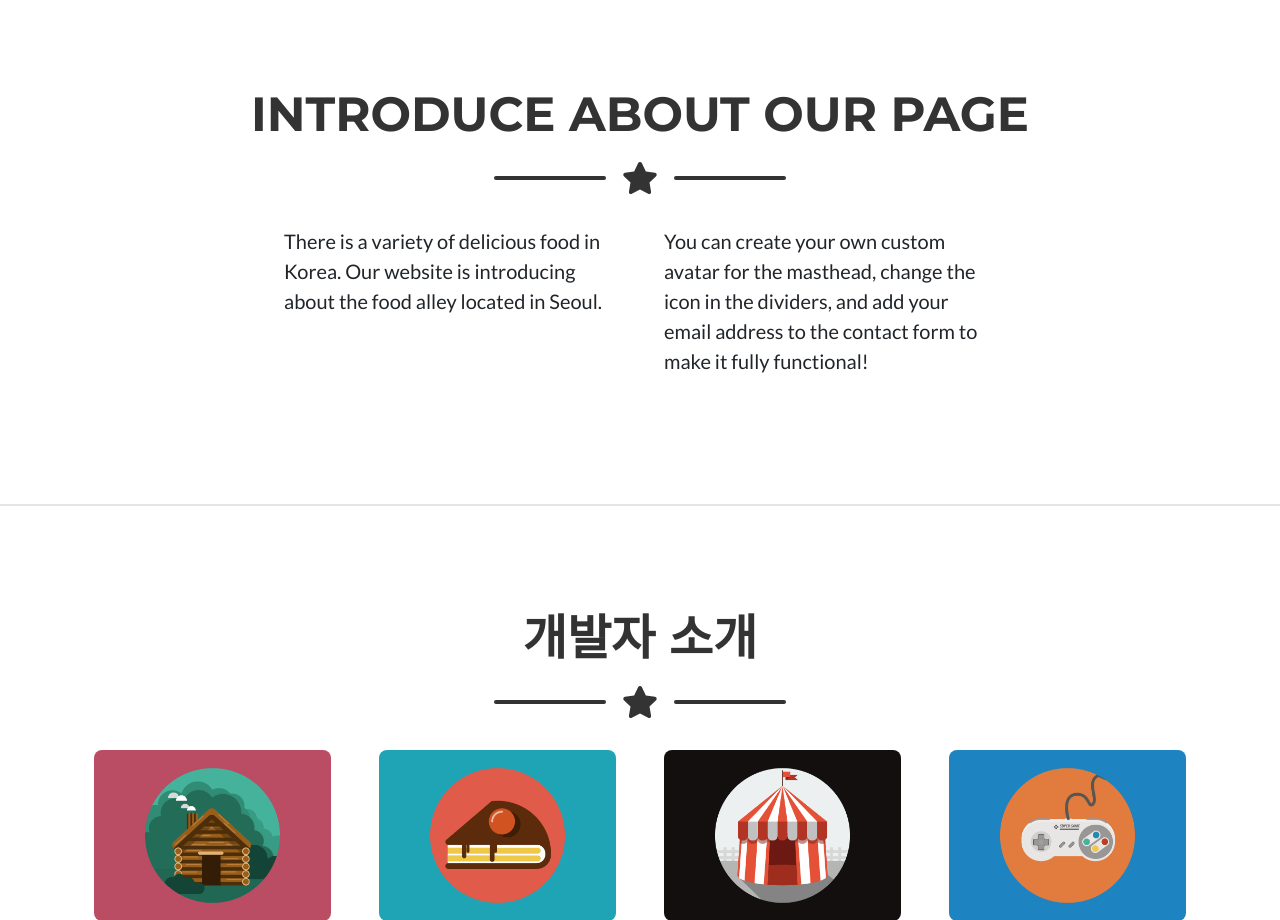
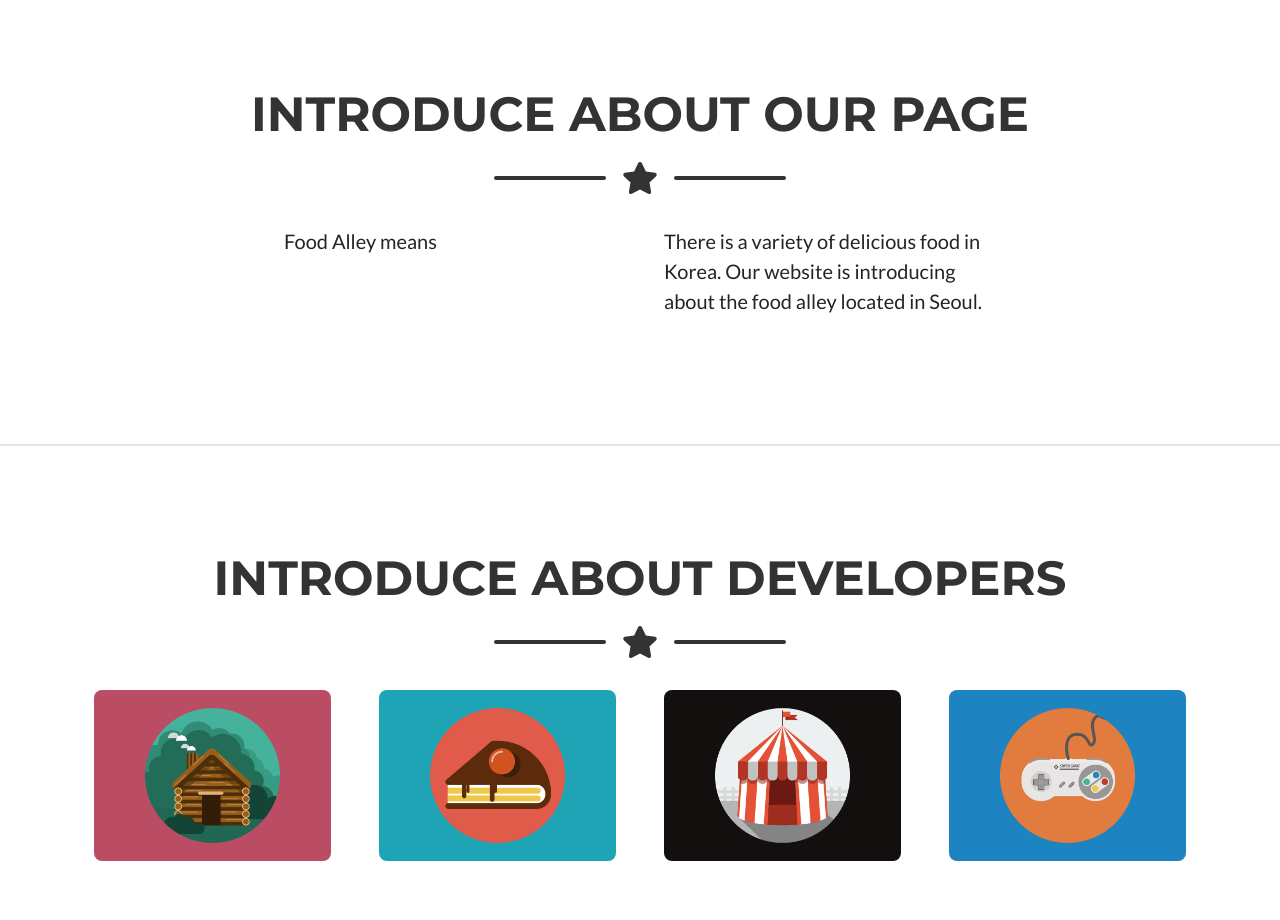
Before and after one commit to multicampus-Bigdata-mukjagolmok/Multicampus-Bigdata-Mukjagolmok, a Django app: page /mukja/aboutus/ in a window 1280 px wide. Shown: the part 868-1788 px from the top of the page. Run offline with Django 3.2, Linux system fonts and the light colour scheme; some libraries are stand-ins or nearby versions.

Commit message:
'aboutus'

```diff
--- a/mukja/templates/aboutus.html
+++ b/mukja/templates/aboutus.html
@@ -66,8 +66,8 @@
                 </div>
                 <!-- About Section Content-->
                 <div class="row">
-                    <div class="col-lg-4 ml-auto"><p class="lead">There is a variety of delicious food in Korea. Our website is introducing about the food alley located in Seoul.</p></div>
-                    <div class="col-lg-4 mr-auto"><p class="lead">You can create your own custom avatar for the masthead, change the icon in the dividers, and add your email address to the contact form to make it fully functional!</p></div>
+                    <div class="col-lg-4 ml-auto"><p class="lead">Food Alley means </p></div>
+                    <div class="col-lg-4 mr-auto"><p class="lead">There is a variety of delicious food in Korea. Our website is introducing about the food alley located in Seoul.</p></div>
                 </div>
             </div>
         </section>
@@ -77,7 +77,7 @@
 
             <div class="container">
                 <!-- Portfolio Section Heading-->
-                <h2 class="page-section-heading text-center text-uppercase text-secondary mb-0">개발자 소개</h2>
+                <h2 class="page-section-heading text-center text-uppercase text-secondary mb-0">Introduce about developers</h2>
                 <!-- Icon Divider-->
                 <div class="divider-custom">
                     <div class="divider-custom-line"></div>
@@ -235,7 +235,7 @@
                             <div class="row justify-content-center">
                                 <div class="col-lg-8">
                                     <!-- Portfolio Modal - Title-->
-                                    <h2 class="portfolio-modal-title text-secondary text-uppercase mb-0" id="portfolioModal1Label">Log Cabin</h2>
+                                    <h2 class="portfolio-modal-title text-secondary text-uppercase mb-0" id="portfolioModal1Label">Daechan</h2>
                                     <!-- Icon Divider-->
                                     <div class="divider-custom">
                                         <div class="divider-custom-line"></div>
@@ -269,7 +269,7 @@
                             <div class="row justify-content-center">
                                 <div class="col-lg-8">
                                     <!-- Portfolio Modal - Title-->
-                                    <h2 class="portfolio-modal-title text-secondary text-uppercase mb-0" id="portfolioModal2Label">Tasty Cake</h2>
+                                    <h2 class="portfolio-modal-title text-secondary text-uppercase mb-0" id="portfolioModal2Label">Jaeeun</h2>
                                     <!-- Icon Divider-->
                                     <div class="divider-custom">
                                         <div class="divider-custom-line"></div>
@@ -303,7 +303,7 @@
                             <div class="row justify-content-center">
                                 <div class="col-lg-8">
                                     <!-- Portfolio Modal - Title-->
-                                    <h2 class="portfolio-modal-title text-secondary text-uppercase mb-0" id="portfolioModal3Label">Circus Tent</h2>
+                                    <h2 class="portfolio-modal-title text-secondary text-uppercase mb-0" id="portfolioModal3Label">junghyun</h2>
                                     <!-- Icon Divider-->
                                     <div class="divider-custom">
                                         <div class="divider-custom-line"></div>
@@ -337,7 +337,7 @@
                             <div class="row justify-content-center">
                                 <div class="col-lg-8">
                                     <!-- Portfolio Modal - Title-->
-                                    <h2 class="portfolio-modal-title text-secondary text-uppercase mb-0" id="portfolioModal4Label">Controller</h2>
+                                    <h2 class="portfolio-modal-title text-secondary text-uppercase mb-0" id="portfolioModal4Label">haram</h2>
                                     <!-- Icon Divider-->
                                     <div class="divider-custom">
                                         <div class="divider-custom-line"></div>
```
